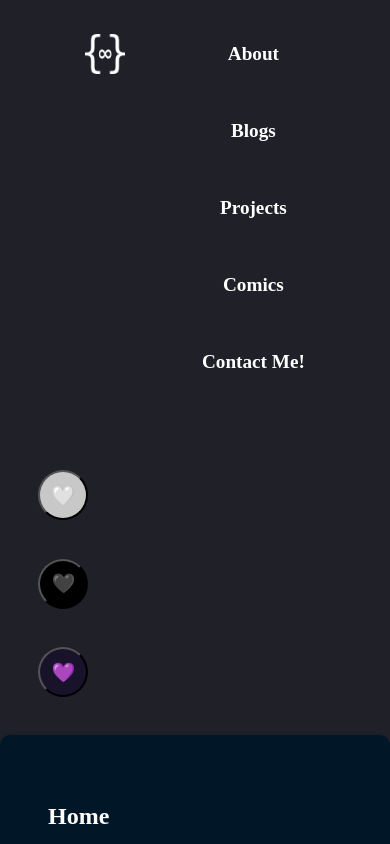
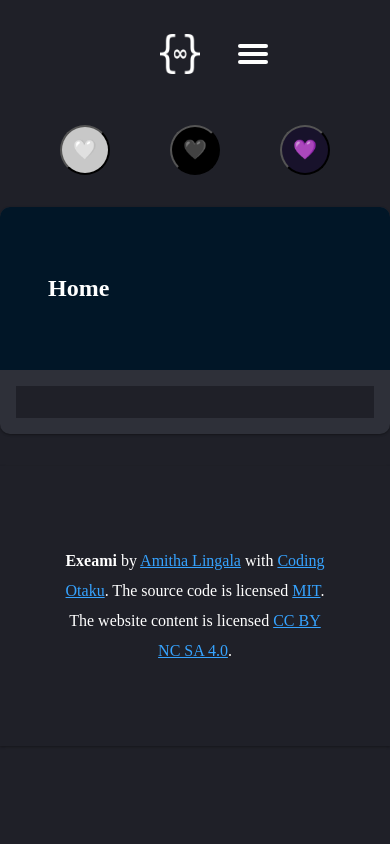
Before and after one commit to AmithaLingala/Exeami, a plain HTML site: page html/index.html in a window 390 px wide. Shown: the top 844 px of the page. Drawn offline with Linux system fonts and the light colour scheme.

Commit message:
add hamburger menu

```diff
--- a/html/index.html
+++ b/html/index.html
@@ -28,17 +28,18 @@
     <a class="navbar-item" href="/">
       <img class="logo" src="/images/logos/exeami-light.png" id="logo" alt="exeami-logo">
     </a>
-    <a role="button" class="navbar-burger" aria-label="menu" aria-expanded="false"></a>
   </div>
-  <div class="navbar-menu">
-    <div class="navbar-start" id="navbar">
-      <a href="/about" class="navbar-item">About</a>
+  <input id="menu-toggle" type="checkbox" />
+  <label class='menu-button-container' for="menu-toggle">
+    <div class='menu-button'></div>
+  </label>
+  <div class="navbar-menu" id="navbar">
+    <a href="/about" class="navbar-item">About</a>
 <a href="/blogs" class="navbar-item">Blogs</a>
 <a href="/projects" class="navbar-item">Projects</a>
 <a href="/comics" class="navbar-item">Comics</a>
 <a href="/contact" class="navbar-item">Contact Me!</a>
 
-    </div>
   </div>
 </nav>
   <main>
--- a/html/styles/index.css
+++ b/html/styles/index.css
@@ -83,7 +83,7 @@ main {
   padding-top: 1em;
 }
 
-.navbar-start {
+.navbar-menu {
   max-width: var(--max-width);
   list-style: none;
   list-style-type: none;
@@ -105,7 +105,7 @@ main {
   font-size: larger;
 }
 
-.navbar-start a {
+.navbar-menu a {
   font-weight: bold;
 }
 
@@ -233,13 +233,14 @@ p {
   background-color: rgb(24, 18, 43);
 }
 
+#menu-toggle {
+  display: none;
+}
+
 @media only screen and (max-width: 760px),
   (min-width: 768px) and (max-width: 1024px) {
   .card {
     width: auto;
-  }
-  .navbar-start {
-    flex-direction: column;
   }
   main {
     flex-direction: column-reverse;
@@ -250,4 +251,116 @@ p {
   .card-body {
     padding: 1em;
   }
+  .theme-button {
+    margin: 0px;
+  }
+  .theme-box {
+    display: flex;
+    justify-content: space-evenly;
+    padding-bottom: 2em;
+  }
+
+  .navbar-menu {
+    display: flex;
+    flex-direction: column;
+    margin: 0;
+    padding: 0;
+  }
+
+  .navbar-menu > .navbar-item {
+    margin: 0 1rem;
+    overflow: hidden;
+  }
+
+  .menu-button-container {
+    display: none;
+    height: 100%;
+    width: 30px;
+    cursor: pointer;
+    flex-direction: column;
+    justify-content: center;
+    align-items: center;
+  }
+
+  #menu-toggle {
+    display: none;
+  }
+
+  .menu-button,
+  .menu-button::before,
+  .menu-button::after {
+    display: block;
+    background-color: #fff;
+    position: absolute;
+    height: 4px;
+    width: 30px;
+    transition: transform 400ms cubic-bezier(0.23, 1, 0.32, 1);
+    border-radius: 2px;
+  }
+
+  .menu-button::before {
+    content: '';
+    margin-top: -8px;
+  }
+
+  .menu-button::after {
+    content: '';
+    margin-top: 8px;
+  }
+
+  #menu-toggle:checked + .menu-button-container .menu-button::before {
+    margin-top: 0px;
+    transform: rotate(405deg);
+  }
+
+  #menu-toggle:checked + .menu-button-container .menu-button {
+    background: rgba(255, 255, 255, 0);
+  }
+
+  #menu-toggle:checked + .menu-button-container .menu-button::after {
+    margin-top: 0px;
+    transform: rotate(-405deg);
+  }
+
+  .navbar-menu {
+    position: absolute;
+    top: 0;
+    margin-top: 6em;
+    left: 0;
+    flex-direction: column;
+    width: 100%;
+    justify-content: center;
+    align-items: center;
+  }
+
+  .menu-button-container {
+    display: flex;
+  }
+  #menu-toggle ~ .navbar-menu .navbar-item {
+    height: 0;
+    margin: 0;
+    padding: 0;
+    border: 0;
+    transition: height 400ms cubic-bezier(0.23, 1, 0.32, 1);
+  }
+  #menu-toggle:checked ~ .navbar-menu .navbar-item {
+    height: 2.5em;
+    padding: 0.5em;
+    transition: height 400ms cubic-bezier(0.23, 1, 0.32, 1);
+  }
+  .navbar-menu > .navbar-item {
+    display: flex;
+    justify-content: center;
+    margin: 0;
+    padding: 0.5em 0;
+    width: 100%;
+    color: var(--font-color);
+    background-color: var(--primary-bg);
+    border: 1px solid var(--header-bg);
+  }
+  .navbar-item:hover {
+    color: var(--color);
+    background-color: var(--box-bg);
+    border-radius: 0;
+  }
 }
--- a/static/styles/index.css
+++ b/static/styles/index.css
@@ -83,7 +83,7 @@ main {
   padding-top: 1em;
 }
 
-.navbar-start {
+.navbar-menu {
   max-width: var(--max-width);
   list-style: none;
   list-style-type: none;
@@ -105,7 +105,7 @@ main {
   font-size: larger;
 }
 
-.navbar-start a {
+.navbar-menu a {
   font-weight: bold;
 }
 
@@ -233,13 +233,14 @@ p {
   background-color: rgb(24, 18, 43);
 }
 
+#menu-toggle {
+  display: none;
+}
+
 @media only screen and (max-width: 760px),
   (min-width: 768px) and (max-width: 1024px) {
   .card {
     width: auto;
-  }
-  .navbar-start {
-    flex-direction: column;
   }
   main {
     flex-direction: column-reverse;
@@ -250,4 +251,116 @@ p {
   .card-body {
     padding: 1em;
   }
+  .theme-button {
+    margin: 0px;
+  }
+  .theme-box {
+    display: flex;
+    justify-content: space-evenly;
+    padding-bottom: 2em;
+  }
+
+  .navbar-menu {
+    display: flex;
+    flex-direction: column;
+    margin: 0;
+    padding: 0;
+  }
+
+  .navbar-menu > .navbar-item {
+    margin: 0 1rem;
+    overflow: hidden;
+  }
+
+  .menu-button-container {
+    display: none;
+    height: 100%;
+    width: 30px;
+    cursor: pointer;
+    flex-direction: column;
+    justify-content: center;
+    align-items: center;
+  }
+
+  #menu-toggle {
+    display: none;
+  }
+
+  .menu-button,
+  .menu-button::before,
+  .menu-button::after {
+    display: block;
+    background-color: #fff;
+    position: absolute;
+    height: 4px;
+    width: 30px;
+    transition: transform 400ms cubic-bezier(0.23, 1, 0.32, 1);
+    border-radius: 2px;
+  }
+
+  .menu-button::before {
+    content: '';
+    margin-top: -8px;
+  }
+
+  .menu-button::after {
+    content: '';
+    margin-top: 8px;
+  }
+
+  #menu-toggle:checked + .menu-button-container .menu-button::before {
+    margin-top: 0px;
+    transform: rotate(405deg);
+  }
+
+  #menu-toggle:checked + .menu-button-container .menu-button {
+    background: rgba(255, 255, 255, 0);
+  }
+
+  #menu-toggle:checked + .menu-button-container .menu-button::after {
+    margin-top: 0px;
+    transform: rotate(-405deg);
+  }
+
+  .navbar-menu {
+    position: absolute;
+    top: 0;
+    margin-top: 6em;
+    left: 0;
+    flex-direction: column;
+    width: 100%;
+    justify-content: center;
+    align-items: center;
+  }
+
+  .menu-button-container {
+    display: flex;
+  }
+  #menu-toggle ~ .navbar-menu .navbar-item {
+    height: 0;
+    margin: 0;
+    padding: 0;
+    border: 0;
+    transition: height 400ms cubic-bezier(0.23, 1, 0.32, 1);
+  }
+  #menu-toggle:checked ~ .navbar-menu .navbar-item {
+    height: 2.5em;
+    padding: 0.5em;
+    transition: height 400ms cubic-bezier(0.23, 1, 0.32, 1);
+  }
+  .navbar-menu > .navbar-item {
+    display: flex;
+    justify-content: center;
+    margin: 0;
+    padding: 0.5em 0;
+    width: 100%;
+    color: var(--font-color);
+    background-color: var(--primary-bg);
+    border: 1px solid var(--header-bg);
+  }
+  .navbar-item:hover {
+    color: var(--color);
+    background-color: var(--box-bg);
+    border-radius: 0;
+  }
 }
```
Also changed, not shown: html/about/index.html (+6 -5 lines), html/blogs/data-privacy/index.html (+6 -5 lines), html/blogs/homomorphic-encryption/index.html (+6 -5 lines), html/blogs/index.html (+6 -5 lines), html/blogs/why-should-i-switch-to-signal/index.html (+6 -5 lines), html/comics/index.html (+6 -5 lines), html/contact/index.html (+6 -5 lines), html/projects/index.html (+6 -5 lines), templates/nav.html (+6 -5 lines).
